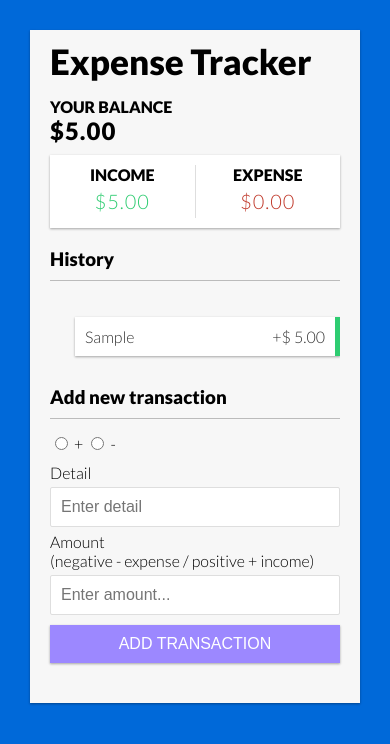
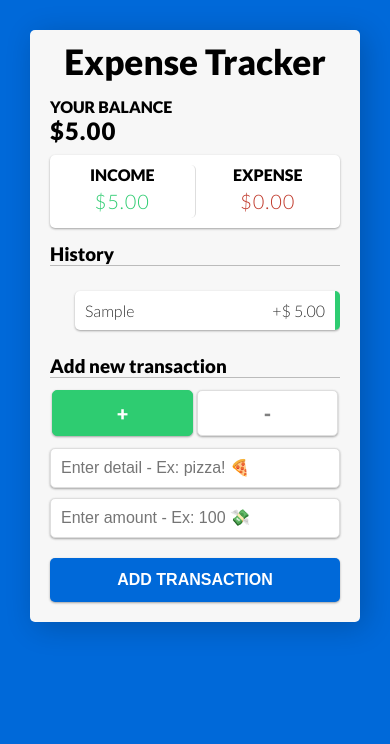
Before and after one commit to Thebassplayer/expense_tracker, a website: page public/index.html in a window 390 px wide. Both pictures are taken after typing "Sample", "5" into the empty fields and a click on the button "ADD TRANSACTION". Drawn offline with Linux system fonts and the light colour scheme.

Commit message:
mobile version v2

```diff
--- a/public/index.html
+++ b/public/index.html
@@ -18,8 +18,8 @@
     <h4>Your Balance</h4>
     <h2 id="balance">$0.00</h2>
 
-    <div class="inc-exp-container">
-      <div>
+    <div class="inc-exp-container border">
+      <div class="border">
         <h4>Income</h4>
         <p id="money-plus" class="money plus">+$0.00</p>
       </div>
@@ -33,18 +33,24 @@
     </ul>
     <h3>Add new transaction</h3>
     <form id="form">
-      <input type="radio" id="add-btn" name="add" value="+">
-      <label for="add">+</label>
-      <input type="radio" id="subs-btn" name="subs-btn" value="-">
-      <label for="subs-btn">-</label>
+      <div class="wrapper">
+        <input type="radio" name="select" id="option-1" checked>
+        <input type="radio" name="select" id="option-2">
+        <label for="option-1" class="option option-1">
+          <span>+</span>
+        </label>
+        <label for="option-2" class="option option-2">
+          <span>-</span>
+        </label>
+      </div>
 
       <div class="form-control">
         <label for="detail">Detail</label>
-        <input type="text" id="detail" placeholder="Enter detail">
+        <input type="text" id="detail" class="borde" placeholder="Enter detail - Ex: pizza! 🍕">
       </div>
       <div class="form-control">
-        <label for="amount">Amount<br>(negative - expense / positive + income)</label>
-        <input type="number" id="amount" placeholder="Enter amount...">
+        <label for="amount">Amount</label>
+        <input type="number" id="amount" class="border positive" placeholder="Enter amount - Ex: 100 💸">
       </div>
       <button class="btn">ADD TRANSACTION</button>
     </form>
--- a/public/script.js
+++ b/public/script.js
@@ -3,6 +3,8 @@ const balance = document.getElementById('balance'),
   moneyMinus = document.getElementById('money-minus'),
   list = document.getElementById('list'),
   form = document.getElementById('form'),
+  plusBtn = document.getElementById('option-1'),
+  minusBtn = document.getElementById('option-2'),
   detail = document.getElementById('detail'),
   amount = document.getElementById('amount');
 
@@ -13,9 +15,17 @@ const localStorageTransactions = JSON.parse(
 let transactions =
   localStorage.getItem('transactions') !== null ? localStorageTransactions : [];
 
+let positiveTransaction = true;
+
 //! Add transaction
 function addTransaction(e) {
   e.preventDefault();
+
+  let signedAmount = Math.abs(amount.value);
+
+  if (!positiveTransaction) {
+    signedAmount = -Math.abs(amount.value);
+  }
 
   if (detail.value.trim() === '' || amount.value.trim() === '') {
     alert('Please add detail and amount');
@@ -23,7 +33,7 @@ function addTransaction(e) {
     const newTransaction = {
       id: generateID(),
       detail: detail.value,
-      amount: +amount.value,
+      amount: signedAmount,
     };
 
     transactions.push(newTransaction);
@@ -41,15 +51,16 @@ function generateID() {
 }
 
 //! Add transactions to DOM list BTN
+
 function addTransactionDOM(transaction) {
   //! Get sign
-  const sign = transaction.amount < 0 ? '-' : '+';
+  const sign = transaction.amount > 0 ? '+' : '-';
 
   //! Create li
   const item = document.createElement('li');
 
   //! Add class based on value
-  item.classList.add(transaction.amount < 0 ? 'minus' : 'plus');
+  item.classList.add(transaction.amount > 0 ? 'plus' : 'minus');
 
   item.innerHTML = `${transaction.detail}<span>${sign}$ ${Math.abs(
     transaction.amount
@@ -115,3 +126,15 @@ init();
 //! Event Listeners
 
 form.addEventListener('submit', addTransaction);
+
+plusBtn.addEventListener('click', () => {
+  positiveTransaction = true;
+  amount.classList.remove('negative');
+  amount.classList.add('positive');
+});
+
+minusBtn.addEventListener('click', () => {
+  positiveTransaction = false;
+  amount.classList.remove('positive');
+  amount.classList.add('negative');
+});
--- a/public/style.css
+++ b/public/style.css
@@ -7,23 +7,17 @@
 
 * {
   box-sizing: border-box;
+  border-radius: 5px;
 }
 
 body {
-  /* display: grid;
-  height: 100%;
-  place-items: center; */
   background: #0069d9;
   font-family: 'Lato', sans-serif;
-
-  /* background-color: #f7f7f7; */
   display: flex;
   flex-direction: column;
   align-items: center;
   min-height: 100vh;
-
   margin: 0;
-  /* font-family: 'Lato', sans-serif; */
 }
 
 .container {
@@ -32,7 +26,7 @@ body {
   width: 330px;
   max-height: 776px;
   padding: 10px 20px;
-  box-shadow: var(--box-shadow);
+  box-shadow: 5px 5px 30px rgba(0, 0, 0, 0.2);
   display: flex;
   flex-direction: column;
 }
@@ -41,7 +35,7 @@ h1 {
   font-size: 35px;
   margin: 0;
   margin-bottom: 15px;
-  font-family: 'Lato', sans-serif;
+  text-align: center;
 }
 
 h2 {
@@ -51,8 +45,9 @@ h2 {
 
 h3 {
   border-bottom: 1px solid #bbb;
-  padding-bottom: 10px;
-  margin: 10px 0 10px;
+  padding-bottom: 0;
+  margin: 5px 0 5px;
+  border-radius: 0;
 }
 
 h4 {
@@ -92,31 +87,42 @@ h4 {
 }
 
 label {
-  display: inline-block;
-  margin: 5px 0;
+  display: none;
 }
 
 input[type='text'],
 input[type='number'] {
   border: 1px solid #dedede;
-  border-radius: 2px;
+  box-shadow: var(--box-shadow);
   display: block;
   font-size: 16px;
   padding: 10px;
+  margin: 10px 0;
   width: 100%;
 }
 
+.positive:focus {
+  outline-color: #2ecc71;
+}
+
+.negative:focus {
+  outline-color: #c0392b;
+}
+
 .btn {
-  background-color: #9c88ff;
+  background-color: #0069d9;
   box-shadow: var(--box-shadow);
   color: #fff;
   border: 0;
   display: block;
+  padding: 10px 10px;
   font-size: 16px;
-  margin: 10px 0 30px;
-  padding: 10px;
+  font-weight: 900;
+  margin: 20px 0 10px;
   width: 100%;
+  height: 44px;
   cursor: pointer;
+  transition: all 0.3s ease;
 }
 
 .btn:focus,
@@ -127,7 +133,7 @@ input[type='number'] {
 .list {
   list-style-type: none;
   padding: 0;
-  margin-bottom: 10px;
+  margin: 10px 0;
   max-height: 208px;
   overflow-y: auto;
   overflow-x: visible;
@@ -156,7 +162,7 @@ input[type='number'] {
   border: 0;
   color: #fff;
   font-size: 20px;
-  padding: 2px 5px;
+  padding: 0px 5px;
   position: absolute;
   top: 50%;
   left: 0;
@@ -171,3 +177,60 @@ input[type='number'] {
 .list li:hover .delete-btn {
   opacity: 1;
 }
+
+.wrapper {
+  display: inline-flex;
+  background: transparent;
+  width: 100%;
+  align-items: center;
+  justify-content: space-between;
+  border-radius: 5px;
+  padding: 0;
+  margin-top: 5px;
+  /* box-shadow: 5px 5px 30px rgba(0, 0, 0, 0.2); */
+}
+.wrapper .option {
+  background: #fff;
+  border: 1px solid #dedede;
+  height: 100%;
+  width: 100%;
+  display: flex;
+  align-items: center;
+  justify-content: space-evenly;
+  margin: 2px;
+  cursor: pointer;
+  padding: 10px 10px;
+  font-size: 16px;
+  font-weight: 900;
+  box-shadow: var(--box-shadow);
+  transition: all 0.3s ease;
+}
+
+input[type='radio'] {
+  display: none;
+}
+#option-1:checked:checked ~ .option-1 {
+  border-color: #2ecc71;
+  background: #2ecc71;
+}
+#option-2:checked:checked ~ .option-2 {
+  border-color: #e74c3c;
+  background: #e74c3c;
+}
+#option-1:checked:checked ~ .option-1 .dot,
+#option-2:checked:checked ~ .option-2 .dot {
+  background: #fff;
+}
+#option-1:checked:checked ~ .option-1 .dot::before,
+#option-2:checked:checked ~ .option-2 .dot::before {
+  opacity: 1;
+  transform: scale(1);
+}
+.wrapper .option span {
+  font-size: 20px;
+  color: #808080;
+}
+#option-1:checked:checked ~ .option-1 span,
+#option-2:checked:checked ~ .option-2 span {
+  color: #fff;
+}
```
